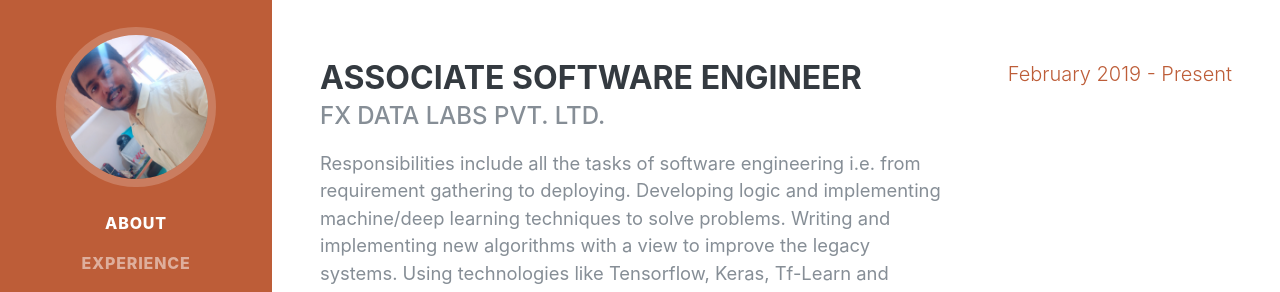
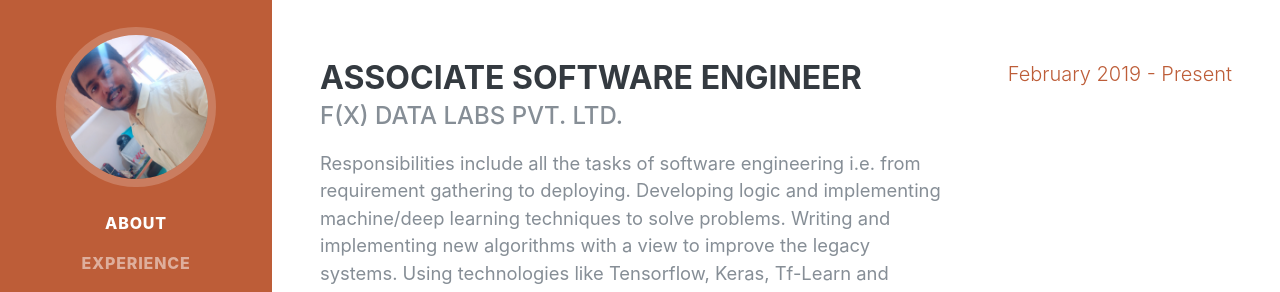
Before and after one commit to ParikhKadam/parikhkadam.github.io, a Jekyll site: the page built from index.md, in a window 1280 px wide and 900 px high, scrolled down 846 px. Shown: the part 159-451 px from the top of the window. Built offline with Jekyll 4.4.1, drawn with Linux system fonts in a browser that asks for light colours; some web fonts are replaced.

Commit message:
Solved Typos

```diff
--- a/_data/experience.yml
+++ b/_data/experience.yml
@@ -1,5 +1,5 @@
 - role: Associate Software Engineer
-  company: Fx Data Labs Pvt. Ltd.
+  company: F(x) Data Labs Pvt. Ltd.
   work: Responsibilities include all the tasks of software engineering i.e. from requirement gathering to deploying. Developing logic and implementing machine/deep learning techniques to solve problems. Writing and implementing new algorithms with a view to improve the legacy systems. Using technologies like Tensorflow, Keras, Tf-Learn and integrating ML systems with other technologies to develop a ML solution to the problem. Writing unittests, profiling the code and optimizing it, conducting code reviews is also a part of my work. Moreover, managing the project, guiding the team and conducting interviews are also a part of my work.
   start_date: February 2019
   end_date: Present
```
